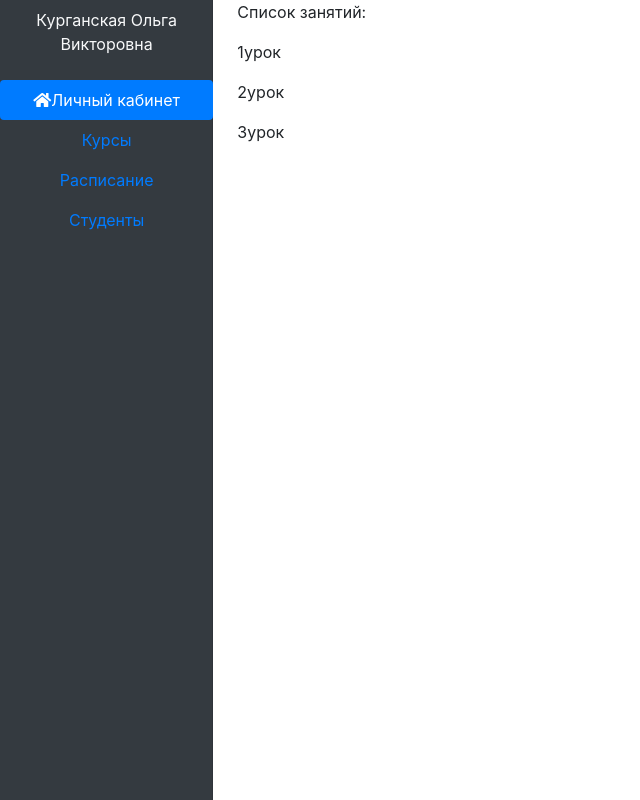
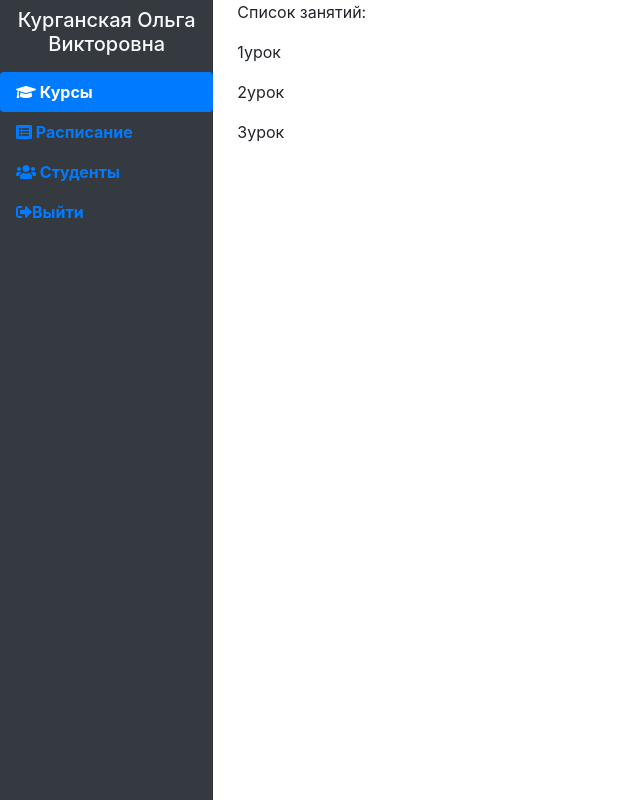
Before and after one commit to ConfickerVik/ARM, a Django app: page /cabinet/ in a window 1280 px wide. Shown: the whole page, without its empty margins (0-640 px from the left). Run offline with Django 3.2, Linux system fonts and the light colour scheme; some libraries are stand-ins or nearby versions.

Commit message:
finish auth page and navbar on cabinet page

```diff
--- a/KRPS/templates/cabinet/layout.html
+++ b/KRPS/templates/cabinet/layout.html
@@ -3,7 +3,6 @@
 {% block page %}
 
 <style>
-
     .sidebar {
         position: fixed;
         top: 0;
@@ -18,11 +17,11 @@
 
 <div class="container-fluid">
     <div class="row">
-        <nav class="col-md-2 p-0 bg-dark sidebar">
+        <nav class="col-2 p-0 bg-dark sidebar">
             {% include 'cabinet/navbar.html' %}
         </nav>
 
-        <main role="main" class="col-md-10 ml-sm-auto col-lg-10 px-4">
+        <main role="main" class="col-10 ml-sm-auto px-4">
             {% block content %}
             {% endblock %}
         </main>
--- a/KRPS/templates/cabinet/navbar.html
+++ b/KRPS/templates/cabinet/navbar.html
@@ -1,15 +1,19 @@
-    <p class="text-light p-2 text-center">Курганская Ольга Викторовна</p>
-    <ul class="nav nav-pills nav-fill flex-column">
-      <li class="nav-item">
-        <a class="nav-link active" href="#"><i class="fas fa-home"></i>Личный кабинет</a>
-      </li>
-      <li class="nav-item">
-        <a class="nav-link" href="#">Курсы</a>
-      </li>
-      <li class="nav-item">
-        <a class="nav-link" href="#">Расписание</a>
-      </li>
-      <li class="nav-item">
-        <a class="nav-link" href="#">Студенты</a>
-      </li>
-    </ul>
+    <h5 class="p-2 text-center text-light">Курганская Ольга Викторовна</h5>
+
+      <ul class="nav nav-pills nav-fill flex-column">
+        <li class="nav-item text-left font-weight-bold p-0">
+          <a class="nav-link active" href="#"><i class="fa fa-graduation-cap" aria-hidden="true"></i> Курсы</a>
+        </li>
+        <li class="nav-item text-left font-weight-bold p-0">
+          <a class="nav-link" href="#"><i class="fa fa-list-alt" aria-hidden="true"></i> Расписание</a>
+        </li>
+        <li class="nav-item text-left font-weight-bold p-0">
+          <a class="nav-link" href="#"><i class="fa fa-users" aria-hidden="true"></i> Студенты</a>
+        </li>
+      </ul>
+
+      <ul class="nav nav-pills nav-fill">
+        <li class="nav-item text-left font-weight-bold p-0">
+          <a class="nav-link" href="#"><i class="fas fa-sign-out-alt"></i>Выйти</a>
+        </li>
+      </ul>
```
Also changed, not shown: KRPS/templates/auth/index.html (+7 -9 lines), KRPS/static/images/bg_auth.jpg (added), KRPS/templates/static/images/bg_auth.jpg (deleted).
